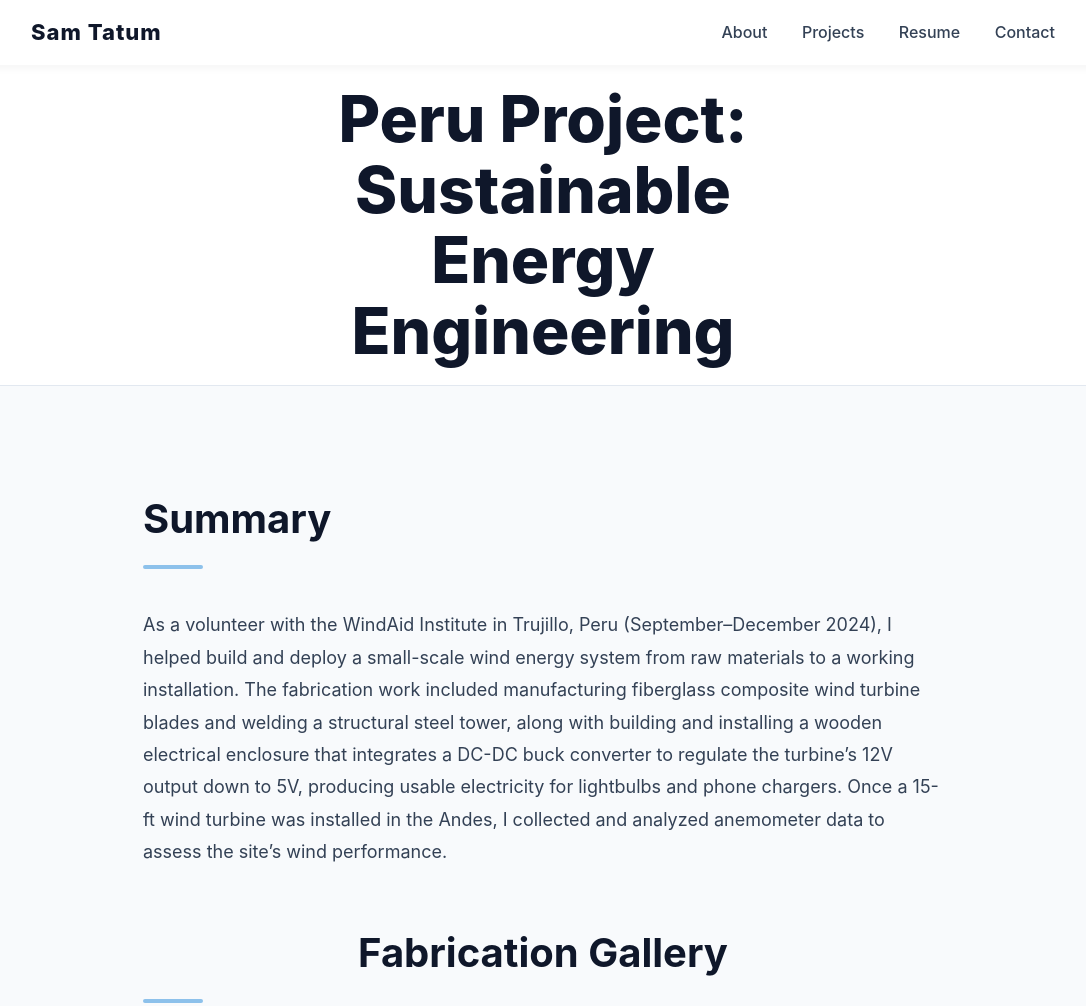
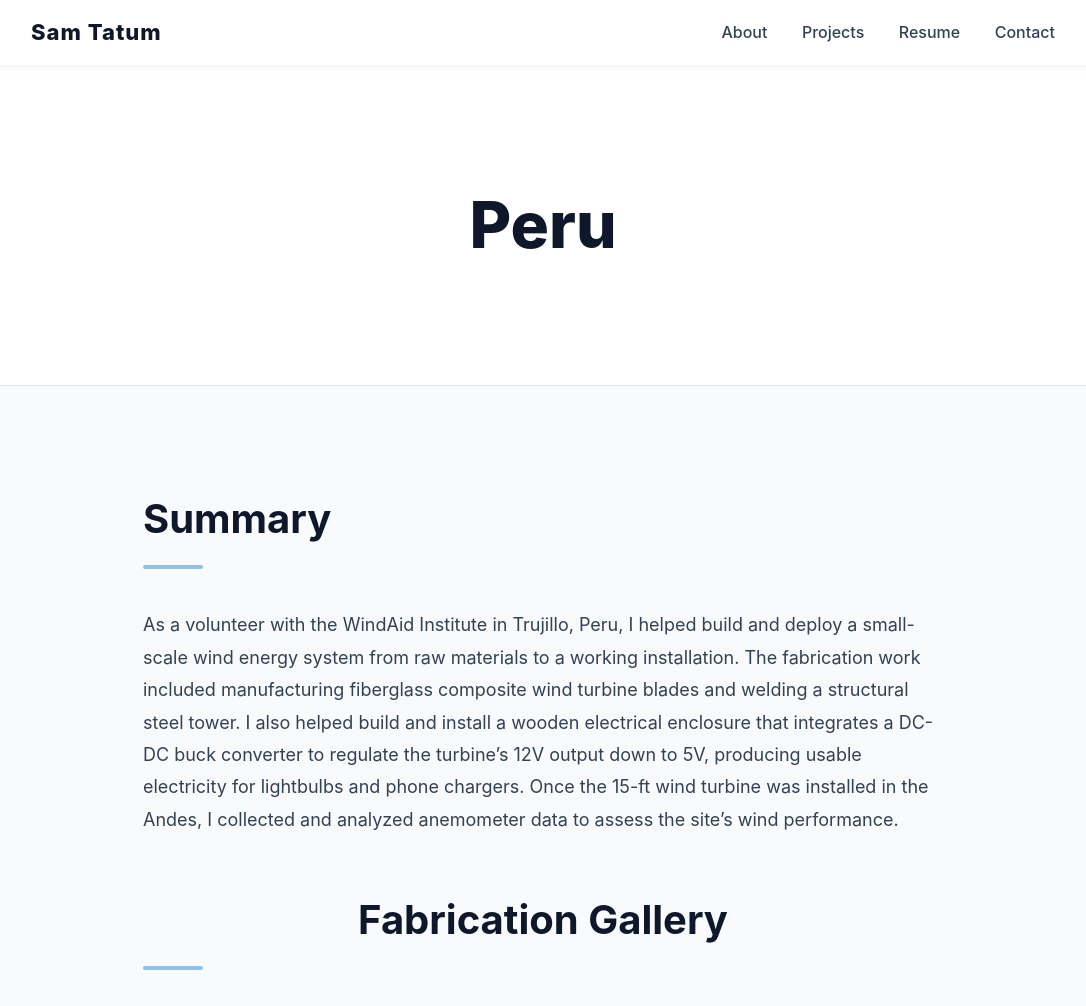
Before and after one commit to samueltatum05/samueltatum05.github.io, a plain HTML site: page vesl-peru.html in a window 1280 px wide. Shown: the top 1006 px of the page, without its empty margins (97-1183 px from the left). Drawn offline with Linux system fonts and the light colour scheme.

Commit message:
Update vesl-peru.html

```diff
--- a/vesl-peru.html
+++ b/vesl-peru.html
@@ -51,7 +51,7 @@
     <!-- Project Hero Section -->
     <section class="hero" style="min-height: 40vh; display: flex; align-items: center; justify-content: center; text-align: center;">
         <div class="hero-text">
-            <h1>Peru Project: Sustainable Energy Engineering</h1>
+            <h1>Peru</h1>
         </div>
     </section>
 
@@ -62,7 +62,7 @@
             <!-- Wrapper to keep text readable and centered -->
             <div style="max-width: 800px; margin: 0 auto 2rem auto;">
                 <h2>Summary</h2>
-                <p>As a volunteer with the WindAid Institute in Trujillo, Peru (September&ndash;December 2024), I helped build and deploy a small-scale wind energy system from raw materials to a working installation. The fabrication work included manufacturing fiberglass composite wind turbine blades and welding a structural steel tower, along with building and installing a wooden electrical enclosure that integrates a DC-DC buck converter to regulate the turbine&rsquo;s 12V output down to 5V, producing usable electricity for lightbulbs and phone chargers. Once a 15-ft wind turbine was installed in the Andes, I collected and analyzed anemometer data to assess the site&rsquo;s wind performance.</p>
+                <p>As a volunteer with the WindAid Institute in Trujillo, Peru, I helped build and deploy a small-scale wind energy system from raw materials to a working installation. The fabrication work included manufacturing fiberglass composite wind turbine blades and welding a structural steel tower. I also helped build and install a wooden electrical enclosure that integrates a DC-DC buck converter to regulate the turbine&rsquo;s 12V output down to 5V, producing usable electricity for lightbulbs and phone chargers. Once the 15-ft wind turbine was installed in the Andes, I collected and analyzed anemometer data to assess the site&rsquo;s wind performance.</p>
             </div>
 
             <!-- Fabrication Gallery -->
```
